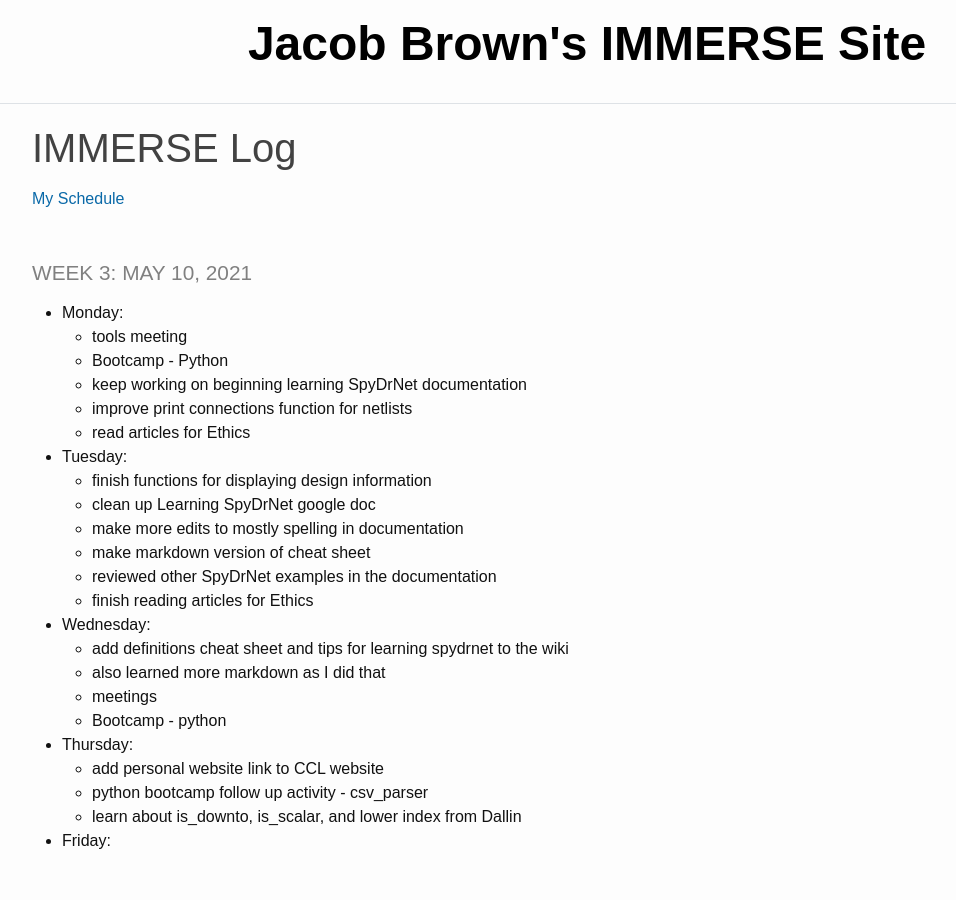
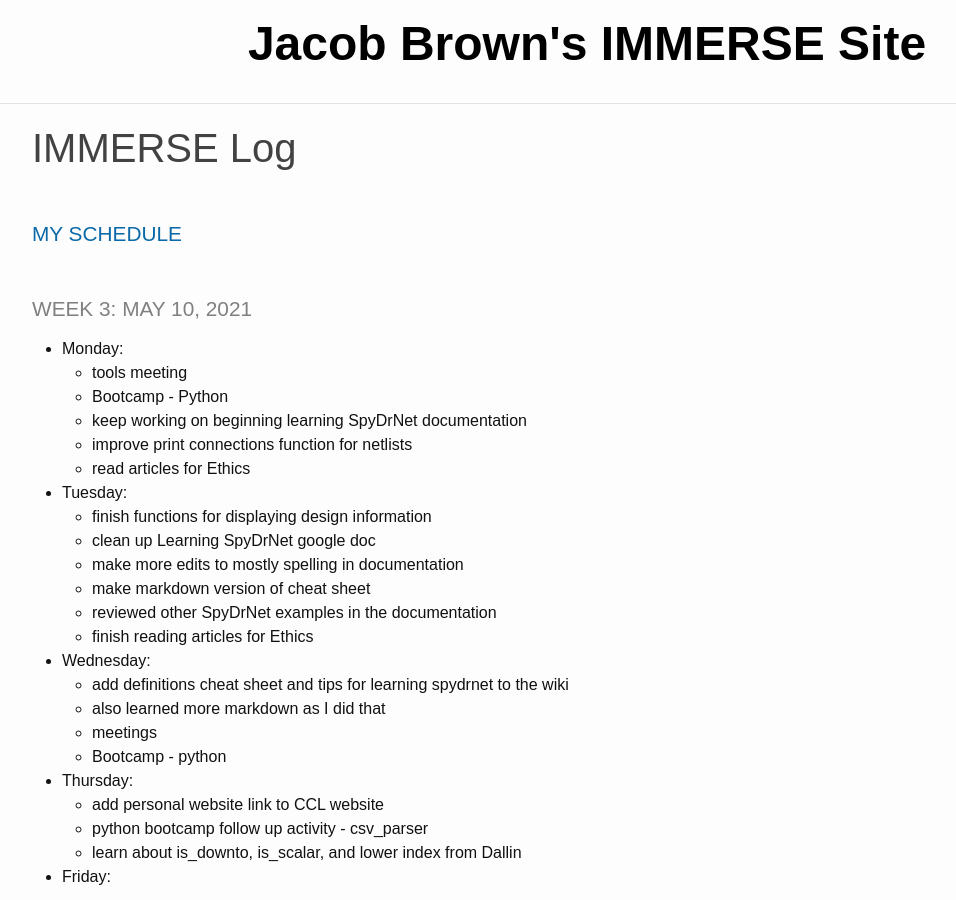
Before and after one commit to jacobdbrown4/jacob_brown, a Jekyll site: the page built from _pages/log.md, in a window 1280 px wide and 900 px high. Shown: the whole window, without its empty margins (53-1009 px from the left). Built offline with Jekyll 4.4.1, drawn with Linux system fonts in a browser that asks for light colours.

Commit message:
updated links

```diff
--- a/_pages/log.md
+++ b/_pages/log.md
@@ -3,7 +3,7 @@ layout: default
 title: IMMERSE Log
 ---
 
-[My Schedule](https://jacobdbrown4.github.io/jacob_brown//pages/schedule/)
+### [My Schedule](https://jacobdbrown4.github.io/jacob_brown//pages/schedule/)
 
 
 ### Week 3: May 10, 2021
```
Also changed, not shown: _pages/schedule.md (+1 -0 lines).
